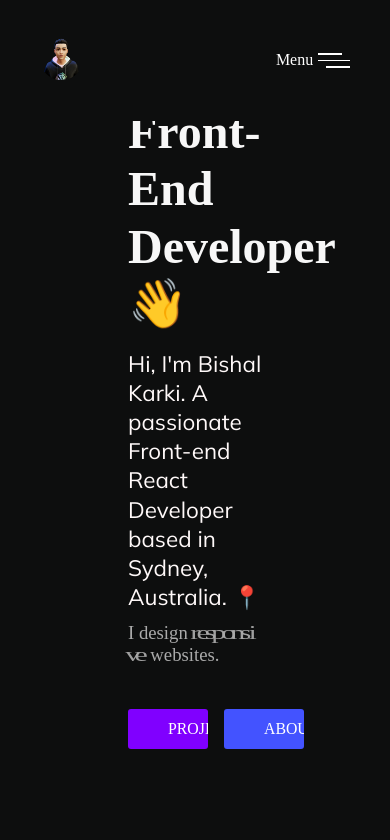
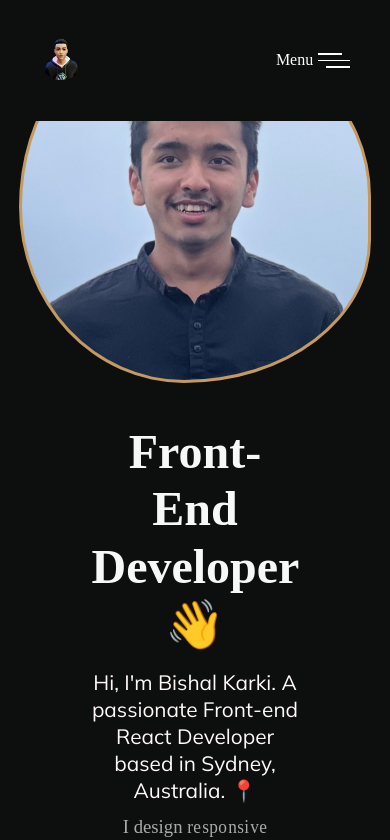
Before and after one commit to bishalk21/developer-portfolio, a React (Create React App) app: page / in a window 390 px wide. Shown: the top 840 px of the page. Built offline with nearby package versions, Linux system fonts and the light colour scheme.

Commit message:
image and content for hero section

```diff
--- a/src/App.css
+++ b/src/App.css
@@ -9,7 +9,7 @@
   --bg-dark: #0d0e0e;
   --bg-darkGray: #111;
   --bg-purple: #8000ff;
-  --color-white: #ffffff;
+  --bg-white: #ffffff;
   --bg-lightBlue: #6bc5f8;
   --bg-lightGreen: #00adb5;
 
@@ -20,6 +20,8 @@
   --color-brown: #fbc687;
   --color-purple: #8000ff;
   --color-h1: #f7f7f7;
+  --color-white: #ffffff;
+  --color-yellow: #c49a5f;
 
   --bg-image-projectIcon: url(./assets/icons/project-icon.svg);
   --bg-image-aboutMeIcon: url(./assets/icons/about-me.svg);
--- a/src/components/home/Home.js
+++ b/src/components/home/Home.js
@@ -4,12 +4,14 @@ import { Col, Container, Row } from "react-bootstrap";
 import { Link } from "react-scroll";
 
 const Home = () => {
+  const today = new Date();
+  const hour = today.getHours();
   return (
     <>
       <section className="home" id="home">
-        <Container>
+        <Container className="hero-main">
           <Row className="content">
-            <Col className="hero-text">
+            <Col className="hero-text" md={4}>
               <h1>
                 Front-End Developer <span className="hand-wave">👋</span>
               </h1>
@@ -32,15 +34,54 @@ const Home = () => {
               </h3>
 
               <div className="styled-btn-container">
-                <Link className="styled-btn projects">
+                <Link
+                  className="styled-btn projects"
+                  to="projects"
+                  duration={0}
+                  delay={0}
+                  spy={true}
+                  spyThrottle={0}
+                  exact="true"
+                  offset={-50}
+                >
                   <span>Projects</span>
                 </Link>
-                <Link className="styled-btn about-me secondary">
+                <Link
+                  className="styled-btn about-me secondary"
+                  to="about"
+                  duration={0}
+                  delay={0}
+                  spy={true}
+                  spyThrottle={0}
+                  exact="true"
+                  offset={-50}
+                >
                   <span>About me</span>
                 </Link>
               </div>
+
+              <hr className="lines" />
+              <p className="greeting">
+                have a great{" "}
+                <span>
+                  {hour < 12
+                    ? " morning"
+                    : hour < 18
+                    ? " afternoon"
+                    : " evening"}
+                </span>
+                .
+              </p>
+
+              <div className="socials">
+                <a href="mailto:karkibishal00@gmail.com" target="_blank">
+                  email
+                </a>
+                <a href="https://www.github.com/bishalk21">Github</a>
+                <a href="https://www.linkedin.com/in/bishalk21">LI</a>
+              </div>
             </Col>
-            <Col className="hero-img"></Col>
+            <Col className="hero-img" md={8}></Col>
           </Row>
           <Row className="skills"></Row>
         </Container>
--- a/src/components/home/home.styles.css
+++ b/src/components/home/home.styles.css
@@ -1,12 +1,29 @@
 .home {
-  height: 100vh;
+  height: 108vh;
   position: relative;
   width: 100%;
   background: var(--bg-dark);
   color: var(--color-lightGray);
-  padding: 0 8rem;
+  padding: 0 6rem;
   display: flex;
   flex-direction: column;
+  -webkit-box-pack: center;
+  justify-content: center;
+}
+
+.hero-text {
+  display: flex;
+  flex-direction: column;
+  max-width: 50rem;
+  position: relative;
+}
+
+.content {
+  display: flex;
+  position: relative;
+  gap: 5rem;
+  height: auto;
+  align-items: center;
   justify-content: center;
 }
 
@@ -21,7 +38,7 @@
 .hero-text p {
   color: #fff9f9;
   font-family: var(--font-mulish);
-  font-size: 1.4rem;
+  font-size: 1.3rem;
   font-weight: 200;
   line-height: 1.3;
 }
@@ -180,3 +197,89 @@ p span:nth-of-type(10) {
   -webkit-transform: translateX(-0.625rem);
   transform: translateX(-0.625rem);
 }
+
+.hero-img {
+  background-image: url(../../assets/images/me.jpeg);
+  background-position: 50%;
+  background-size: cover;
+  background-repeat: no-repeat;
+  height: 25rem;
+  width: 25rem;
+  border: 3px solid var(--color-yellow);
+  border-radius: 60% 40% 30% 70%/60% 30% 70% 40%;
+  position: relative;
+  transition: all 1s ease-in-out;
+  -webkit-animation: morph 8s ease-in-out infinite;
+  animation: morph 8s ease-in-out infinite;
+}
+
+@keyframes morph {
+  0% {
+    border-radius: 60% 40% 30% 70%/60% 30% 70% 40%;
+  }
+  50% {
+    border-radius: 30% 60% 70% 40%/50% 60% 30% 60%;
+  }
+  100% {
+    border-radius: 60% 40% 30% 70%/60% 30% 70% 40%;
+  }
+}
+
+.lines {
+  width: 5rem;
+  position: absolute;
+  bottom: -3rem;
+  background: var(--bg-white);
+  border: none;
+  height: 0.135rem;
+  border-radius: 2.8125rem;
+}
+
+.greeting {
+  position: absolute;
+  bottom: -5rem;
+}
+
+@media all and (max-width: 1196px) {
+  .hero-text {
+    width: 60%;
+  }
+
+  .hero-img {
+    width: 40%;
+  }
+}
+
+@media all and (max-width: 900px) {
+  .home {
+    -webkit-box-align: center;
+    align-items: center;
+    justify-content: center;
+  }
+
+  .hero-main {
+    flex-direction: column;
+    height: auto;
+  }
+
+  .content {
+    flex-direction: column-reverse;
+    gap: 2rem;
+    margin-top: 80px;
+    height: auto;
+    text-align: center;
+  }
+
+  .styled-btn-container {
+    justify-content: center;
+  }
+
+  .hero-img {
+    height: 22rem;
+    width: 22rem;
+  }
+
+  .hero-text {
+    align-items: center;
+  }
+}
--- a/src/components/navbar/Navigation.js
+++ b/src/components/navbar/Navigation.js
@@ -9,7 +9,7 @@ const Navigation = () => {
   const [isOpen, setIsOpen] = useState(false);
 
   const stickyNavFunc = () => {
-    window.scrollY >= 510 ? setStickyNav(true) : setStickyNav(false);
+    window.scrollY >= 65 ? setStickyNav(true) : setStickyNav(false);
   };
 
   window.addEventListener("scroll", stickyNavFunc);
--- a/src/components/navbar/navigation.styles.css
+++ b/src/components/navbar/navigation.styles.css
@@ -13,7 +13,7 @@
   color: #fff;
 }
 
-.nav > .sticky {
+.sticky {
   position: fixed;
   left: 0;
   right: 0;
```
Also changed, not shown: src/assets/images/me.jpeg (added).
